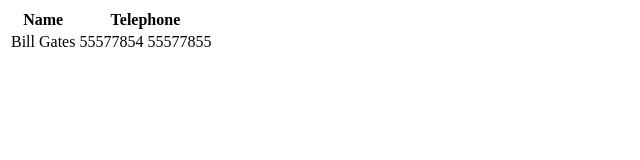
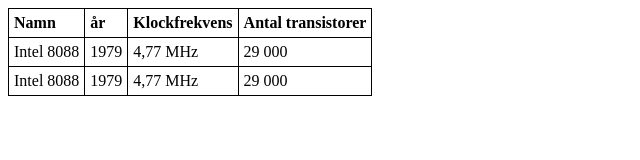
Before and after one commit to lolmanQ/Web1, a plain HTML site: page tabelUppgift/index.html in a window 1280 px wide. Shown: the whole page, without its empty margins (0-640 px from the left). Drawn offline with Linux system fonts and the light colour scheme.

Commit message:
changing settings

```diff
--- a/tabelUppgift/index.html
+++ b/tabelUppgift/index.html
@@ -3,17 +3,27 @@
     <head>
         <meta charset="utf-8">
         <title>Tabel</title>
+        <link href="style.css" rel="stylesheet">
     </head>
     <body>
       <table>
         <tr>
-            <th>Name</th>
-            <th colspan="2">Telephone</th>
+            <th>Namn</th>
+            <th>år</th>
+            <th>Klockfrekvens</th>
+            <th>Antal transistorer</th>
         </tr>
         <tr>
-            <td>Bill Gates</td>
-            <td>55577854</td>
-            <td>55577855</td>
+            <td>Intel 8088</td>
+            <td>1979</td>
+            <td>4,77 MHz</td>
+            <td>29 000</td>
+        </tr>
+        <tr>
+            <td>Intel 8088</td>
+            <td>1979</td>
+            <td>4,77 MHz</td>
+            <td>29 000</td>
         </tr>
       </table>
   </body>
```
